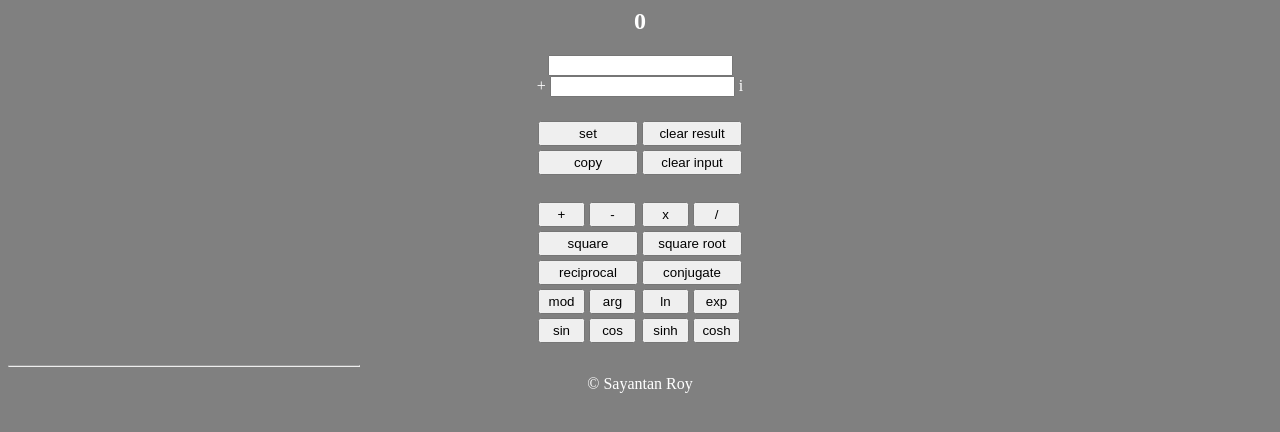
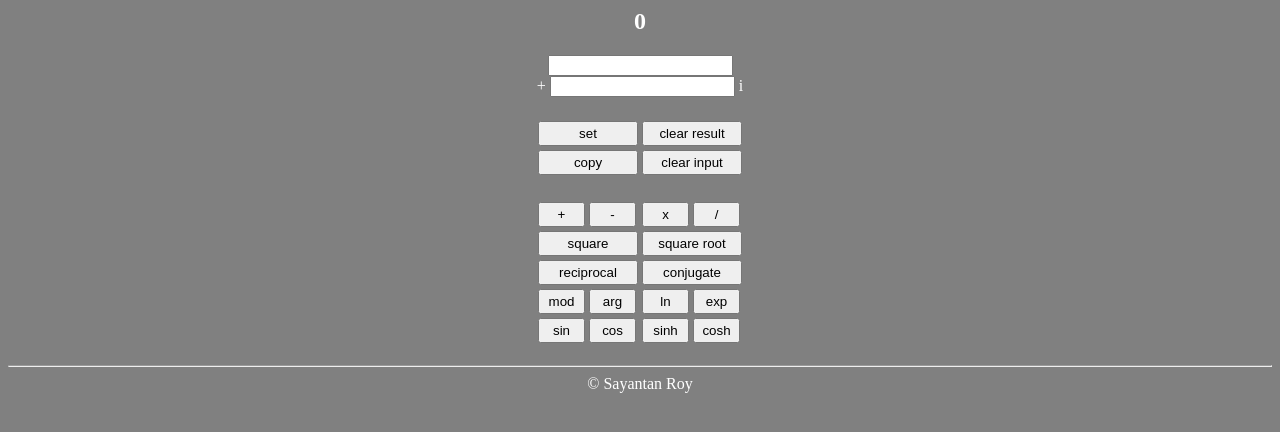
Before and after one commit to sayantanroy-2915/mobile-webapps, a plain HTML site: page complex_calculator.html in a window 1280 px wide. Drawn offline with Linux system fonts and the light colour scheme.

Commit message:
Update complex_calculator.html

```diff
--- a/complex_calculator.html
+++ b/complex_calculator.html
@@ -41,8 +41,9 @@
 <button onclick="coshz()" style="width: 47; height: 25">cosh</button>
 </td></tr></table>
 </h3>
-<hr align="left" width="350px">
+<hr>
 &copy; Sayantan Roy
+</center>
 </script>
 <script>
 var x=0.0;
```
